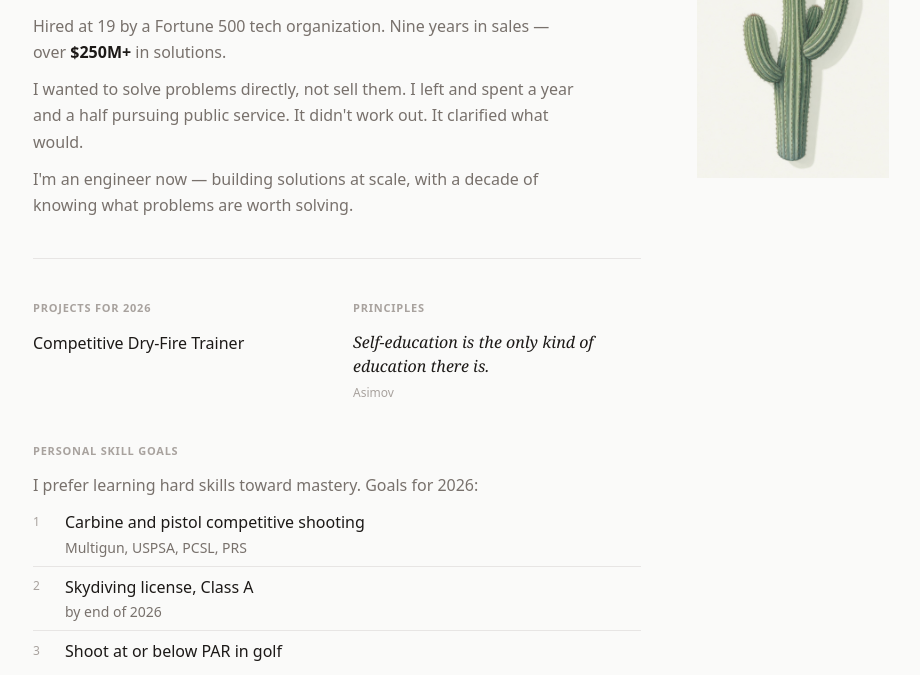
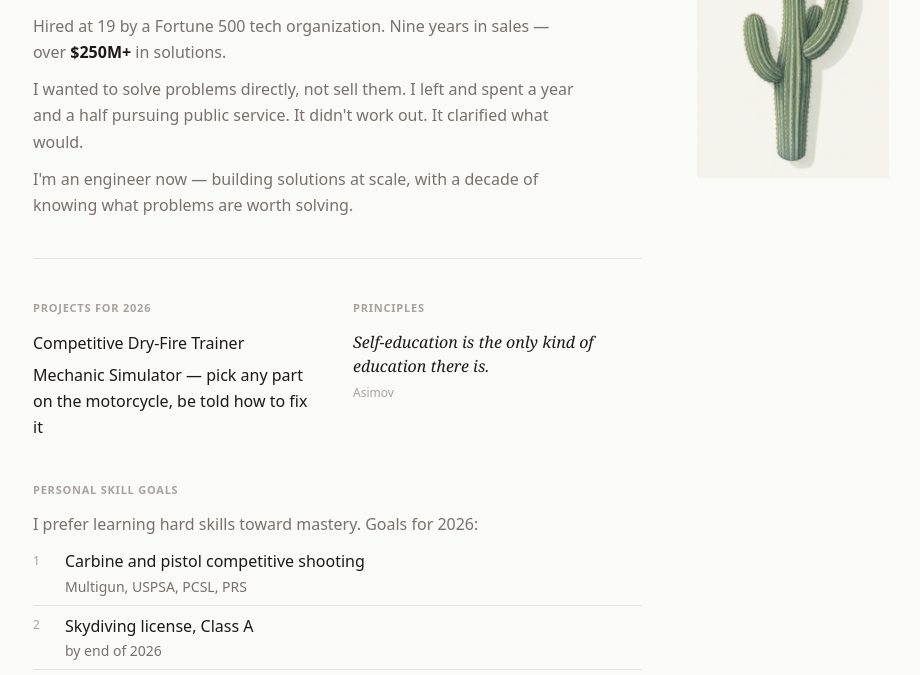
Before and after one commit to practicalbaseline/resume-site, a plain HTML site: page index.html in a window 1280 px wide. Shown: the part 122-797 px from the top of the page, without its empty margins (179-1099 px from the left). Drawn offline with Linux system fonts and the light colour scheme.

Commit message:
Add Mechanic Simulator to 2026 projects

```diff
--- a/index.html
+++ b/index.html
@@ -28,6 +28,7 @@
       <h2>Projects for 2026</h2>
       <ul class="list">
         <li>Competitive Dry-Fire Trainer</li>
+        <li>Mechanic Simulator — pick any part on the motorcycle, be told how to fix it</li>
       </ul>
     </section>
 
```
